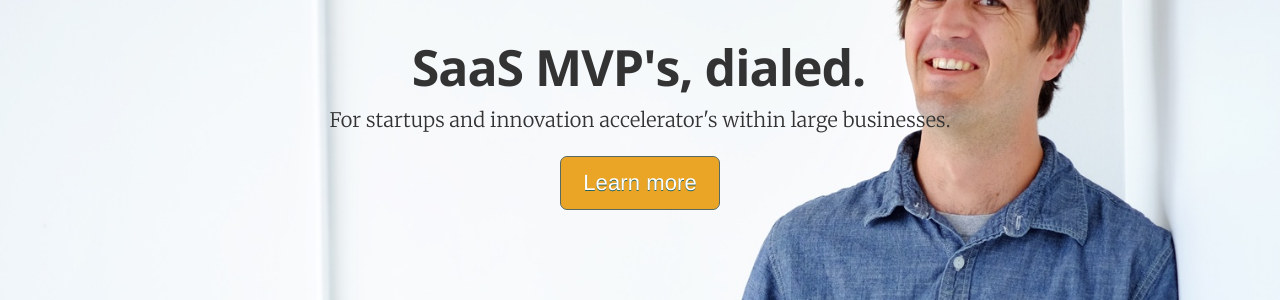
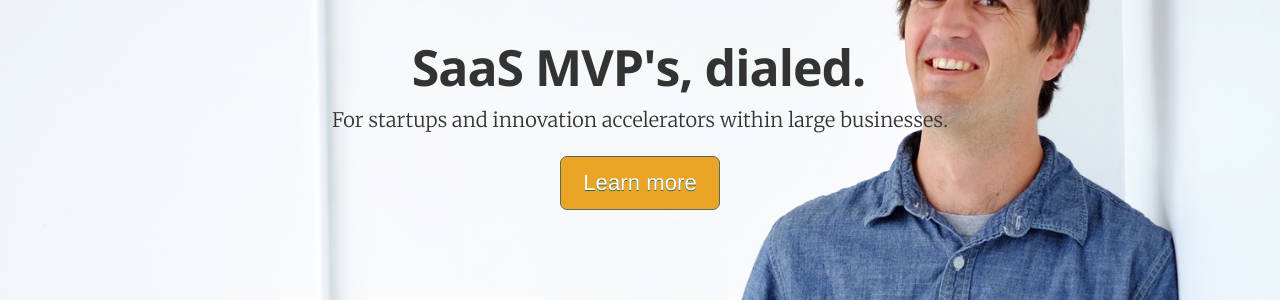
Before and after one commit to macmartine/macmartine.github.io, a Jekyll site: the page built from index.html, in a window 1280 px wide and 900 px high. Shown: the part 331-631 px from the top of the window. Built offline with Jekyll 4.4.1, drawn with Linux system fonts in a browser that asks for light colours; nearby versions of some CDN libraries; the list of posts is cut into pages by our own code.

Commit message:
Fix typo

```diff
--- a/_config.yml
+++ b/_config.yml
@@ -11,7 +11,7 @@ collections:
 
 # Website info
 name: "SaaS MVP's, dialed."
-description: "For startups and innovation accelerator's within large businesses."
+description: "For startups and innovation accelerators within large businesses."
 
 # Author's info
 author: 'Mac Martine'
```
